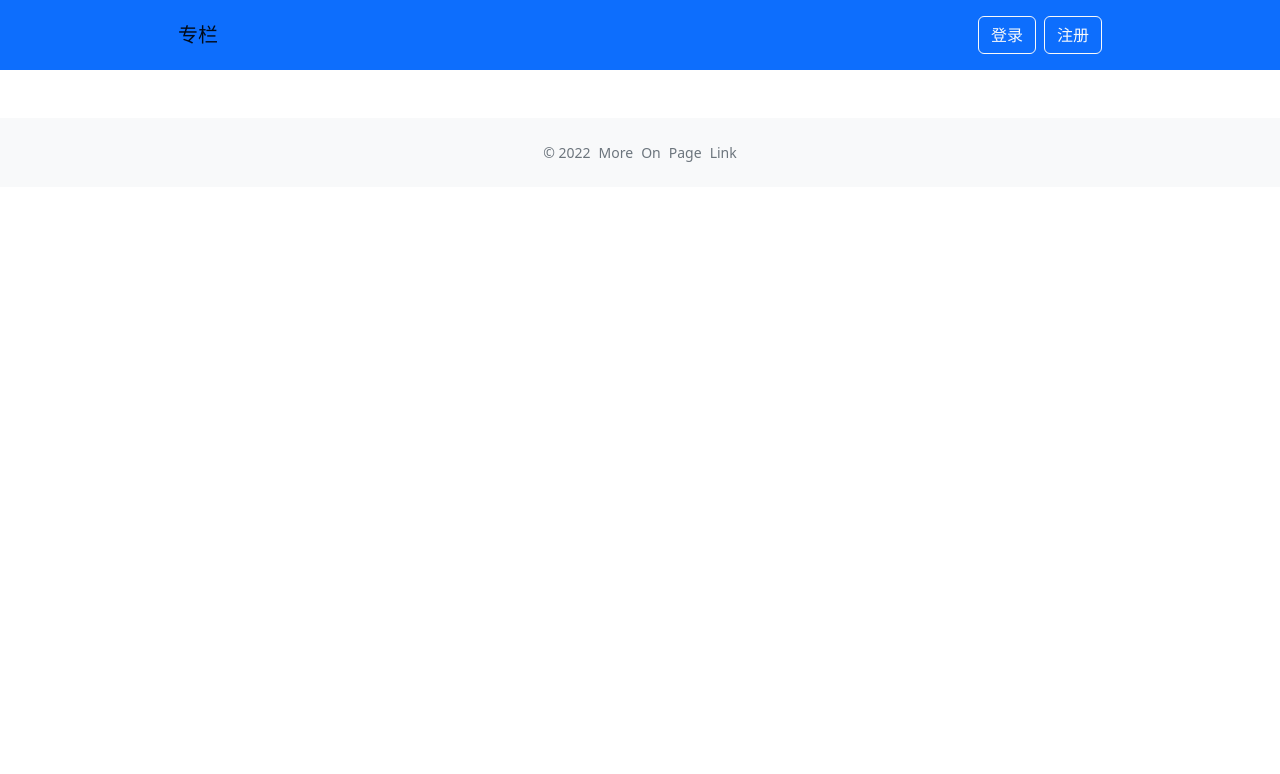
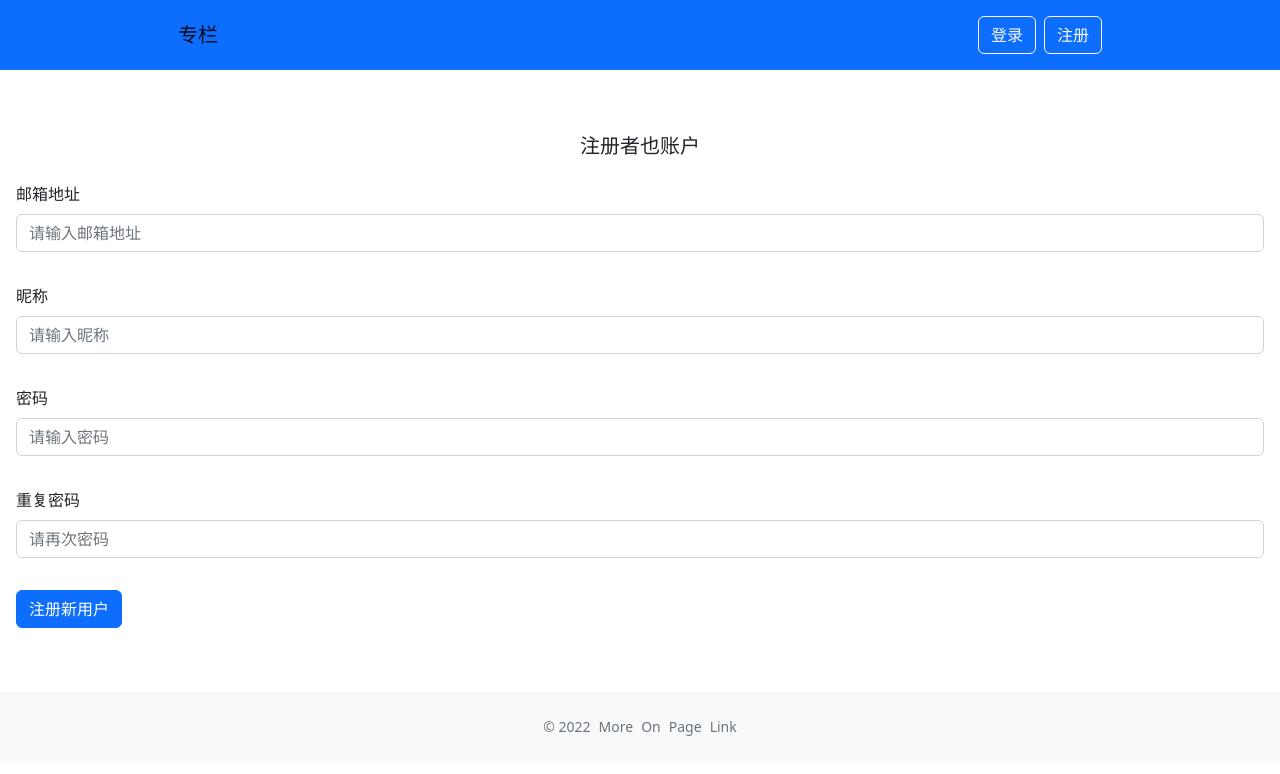
Before and after one commit to Esdiarap/Zhihu-Column, a Vue app: page /signup in a window 1280 px wide. Shown: the top 774 px of the page. Built offline with nearby package versions, Linux system fonts and the light colour scheme.

Commit message:
注册页面完成

```diff
--- a/src/components/ValidateInput.vue
+++ b/src/components/ValidateInput.vue
@@ -28,10 +28,12 @@ import {emitter} from "./ValidateForm.vue";
 
 // Props类型接口
 interface RuleProp {
-  type: 'required' | 'email' | 'range'
+  type: 'required' | 'email' | 'range' | 'custom'
   message: string
-  min?: { message: string, length: number }
+  min?: { message: string, length: number },
+  validator?: () => boolean
 }
+
 export type RuleProps = RuleProp[]
 export type TagType = 'input' | 'textarea'
 
@@ -73,6 +75,9 @@ export default defineComponent({
               inputRef.errorMessage = rule.min.message
             }
             break
+          case "custom":
+            pass = rule.validator ? rule.validator() : true
+            break
           default:
             break
         }
--- a/src/router.ts
+++ b/src/router.ts
@@ -4,6 +4,7 @@ import LoginPage from "./views/LoginPage.vue";
 import ColumnDetail from "./views/ColumnDetail.vue";
 import CreatePost from "./views/CreatePost.vue";
 import store from "./store";
+import SignUpPage from "./views/SignUpPage.vue";
 
 const routerHistory = createWebHistory()
 const router = createRouter({
@@ -18,7 +19,13 @@ const router = createRouter({
             path: '/login',
             name: 'login',
             component: LoginPage,
-            meta: { redirectAlreadyLogin: true}
+            meta: {redirectAlreadyLogin: true}
+        },
+        {
+            path: '/signup',
+            name: 'signup',
+            component: SignUpPage,
+            meta: {redirectAlreadyLogin: true}
         },
         {
             path: '/column/:id',
@@ -29,7 +36,7 @@ const router = createRouter({
             path: '/create',
             name: 'create',
             component: CreatePost,
-            meta: { requireLogin: true }
+            meta: {requireLogin: true}
         }
     ],
     scrollBehavior(to, from, savedPosition) {
@@ -40,14 +47,10 @@ const router = createRouter({
 })
 router.beforeEach((to, from, next) => {
     if (to.meta.requireLogin && !store.state.user.isLogin) {
-        console.log('重定向到login')
         next({name: 'login'})
-    }else if (to.meta.redirectAlreadyLogin && store.state.user.isLogin) {
-        console.log('重定向到首页')
+    } else if (to.meta.redirectAlreadyLogin && store.state.user.isLogin) {
         next('/')
-    }else {
-        console.log('to.meta is ', to.meta)
-        console.log('isLogin', store.state.user.isLogin)
+    } else {
         next()
     }
 })
--- /dev/null
+++ b/src/views/SignUpPage.vue
@@ -0,0 +1,113 @@
+<template>
+  <div class="signup-page mx-auto p-3 w-330">
+    <h5 class="my-4 text-center">注册者也账户</h5>
+    <validate-form @validateForm="onFormSubmit">
+      <div class="mb-3">
+        <label class="form-label">邮箱地址</label>
+        <validate-input
+            :rules="emailRules" v-model="formData.emailVal"
+            placeholder="请输入邮箱地址"
+            type="text"
+        />
+      </div>
+      <div class="mb-3">
+        <label class="form-label">昵称</label>
+        <validate-input
+            :rules="nameRules" v-model="formData.nameVal"
+            placeholder="请输入昵称"
+            type="text"
+        />
+      </div>
+      <div class="mb-3">
+        <label class="form-label">密码</label>
+        <validate-input
+            type="password"
+            placeholder="请输入密码"
+            :rules="passwordRules"
+            v-model="formData.passwordVal"
+        />
+      </div>
+      <div class="mb-3">
+        <label class="form-label">重复密码</label>
+        <validate-input
+            type="password"
+            placeholder="请再次密码"
+            :rules="repeatPasswordRules"
+            v-model="formData.repeatPassword"
+        />
+      </div>
+      <template #submit>
+        <button type="submit" class="btn btn-primary btn-block btn-large">注册新用户</button>
+      </template>
+    </validate-form>
+  </div>
+</template>
+
+<script lang="ts">
+import {defineComponent, reactive} from "vue"
+import ValidateForm from "../components/ValidateForm.vue";
+import ValidateInput, {RuleProps} from "../components/ValidateInput.vue";
+import axios from "axios";
+import createMessageAlert from "../apis/createMessageAlert";
+import router from "../router";
+export default defineComponent({
+  name: "SignUpPage",
+  components: {ValidateForm, ValidateInput},
+  setup(props, context) {
+    const formData = reactive({
+      emailVal: '',
+      nameVal: '',
+      passwordVal: '',
+      repeatPassword: ''
+    })
+    const emailRules: RuleProps = [
+      {type: 'required', message: '邮箱不能为空'},
+      {type: 'email', message: '邮箱填写不符合规则'}
+    ]
+    const nameRules: RuleProps = [
+      {type: "required", message: '名称不能为空'},
+    ]
+    const passwordRules: RuleProps = [
+      {type: "required", message: '密码不能为空'}
+    ]
+    const repeatPasswordRules: RuleProps = [
+      {type: "required", message: '重复密码不能为空'},
+      {
+        type: "custom",
+        message: '重复密码不相同',
+        validator: () => formData.passwordVal === formData.repeatPassword
+      }
+    ]
+    const onFormSubmit = (res: boolean) => {
+      if (res) {
+        const payload = {
+          email: formData.emailVal,
+          password: formData.passwordVal,
+          nickName: formData.nameVal
+        }
+        axios.post('/users/', payload).then(_ => {
+          createMessageAlert('注册成功, 2秒后跳转至登录界面', 'success', 2000)
+          setTimeout(() => {
+            console.log('这个回调执行了')
+            router.push('/login')
+          }, 2000)
+        }).catch(e => {
+          console.log(e)
+        })
+      }
+    }
+    return {
+      onFormSubmit,
+      formData,
+      emailRules,
+      nameRules,
+      passwordRules,
+      repeatPasswordRules
+    }
+  }
+})
+</script>
+
+<style scoped>
+
+</style>
```
